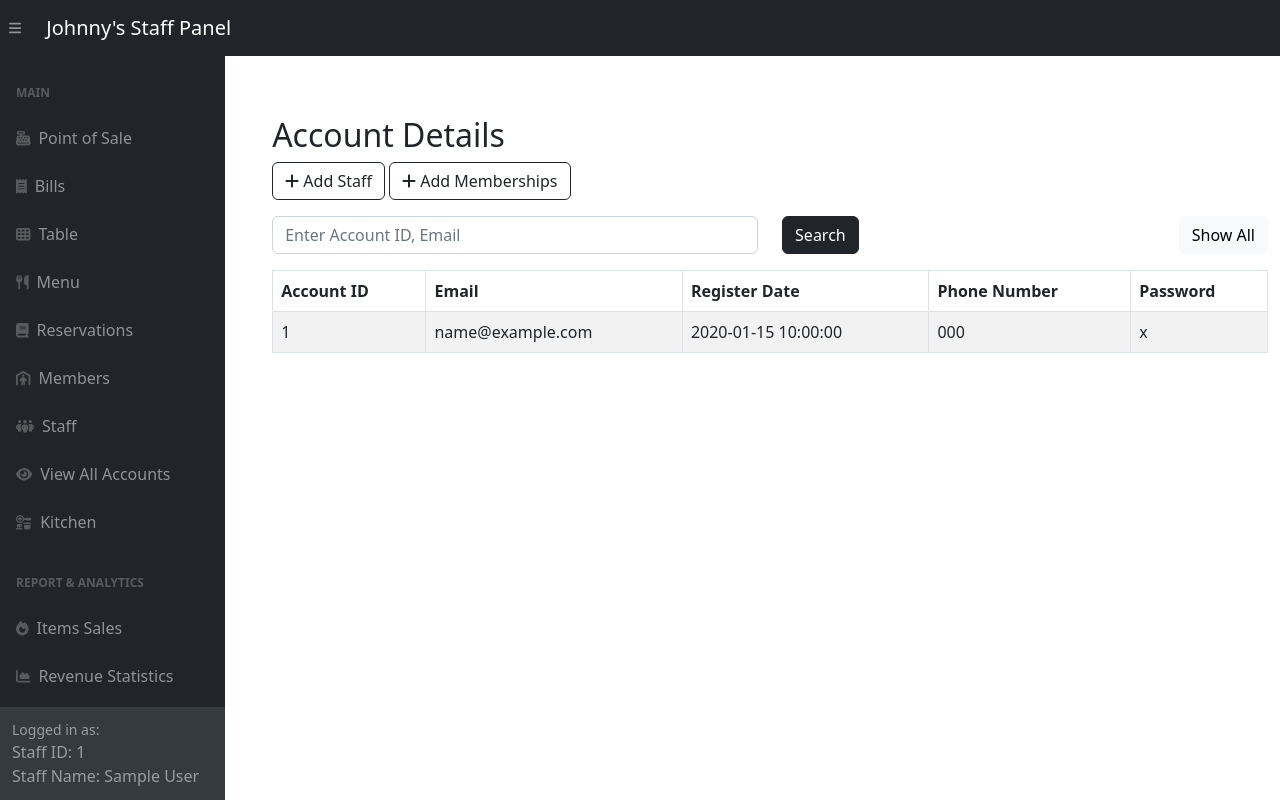
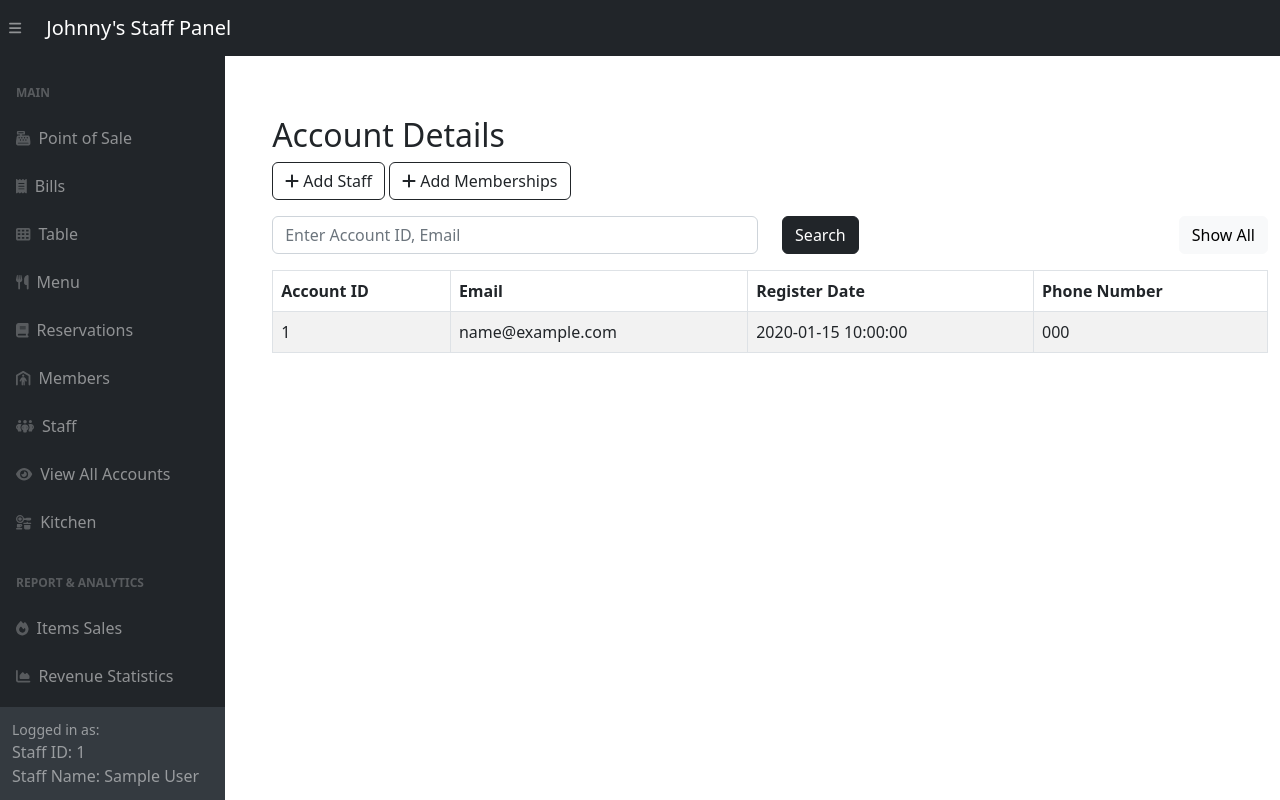
Before and after one commit to devuslee/SecurityProject, a PHP site: page /RestaurantProject/account-panel.php in a window 1280 px wide. Run offline with PHP 8.4, Linux system fonts and the light colour scheme; the visitor is signed in with stand-in values (Sample User, id 1); tables that the repository leaves empty or names only in its code hold one stand-in row (values such as "Sample post"); some libraries are stand-ins or nearby versions.

Commit message:
Update account-panel.php

```diff
--- a/adminSide/panel/account-panel.php
+++ b/adminSide/panel/account-panel.php
@@ -67,7 +67,7 @@ require_once '../posBackend/checkIfLoggedIn.php';
                         echo "<th>Email</th>";
                         echo "<th>Register Date</th>";
                         echo "<th>Phone Number</th>";
-                        echo "<th>Password</th>";
+                        // echo "<th>Password</th>";
                         //echo "<th>Account Type</th>"; // Display account type
                         // echo "<th>Delete</th>";
                         echo "</tr>";
@@ -79,7 +79,7 @@ require_once '../posBackend/checkIfLoggedIn.php';
                             echo "<td>" . $row['email'] . "</td>";
                             echo "<td>" . $row['register_date'] . "</td>";
                             echo "<td>" . $row['phone_number'] . "</td>";
-                            echo "<td>" . $row['password'] . "</td>";
+                            // echo "<td>" . $row['password'] . "</td>";
                             //echo "<td>" . ucfirst($row['account_type']) . "</td>"; // Display account type
                             //  echo "<td>";
                             //  $deleteSQL = "DELETE FROM Accounts WHERE account_id = '" . $row['account_id'] . "';";
```
Lines whose indentation alone changed are shown as unchanged.
